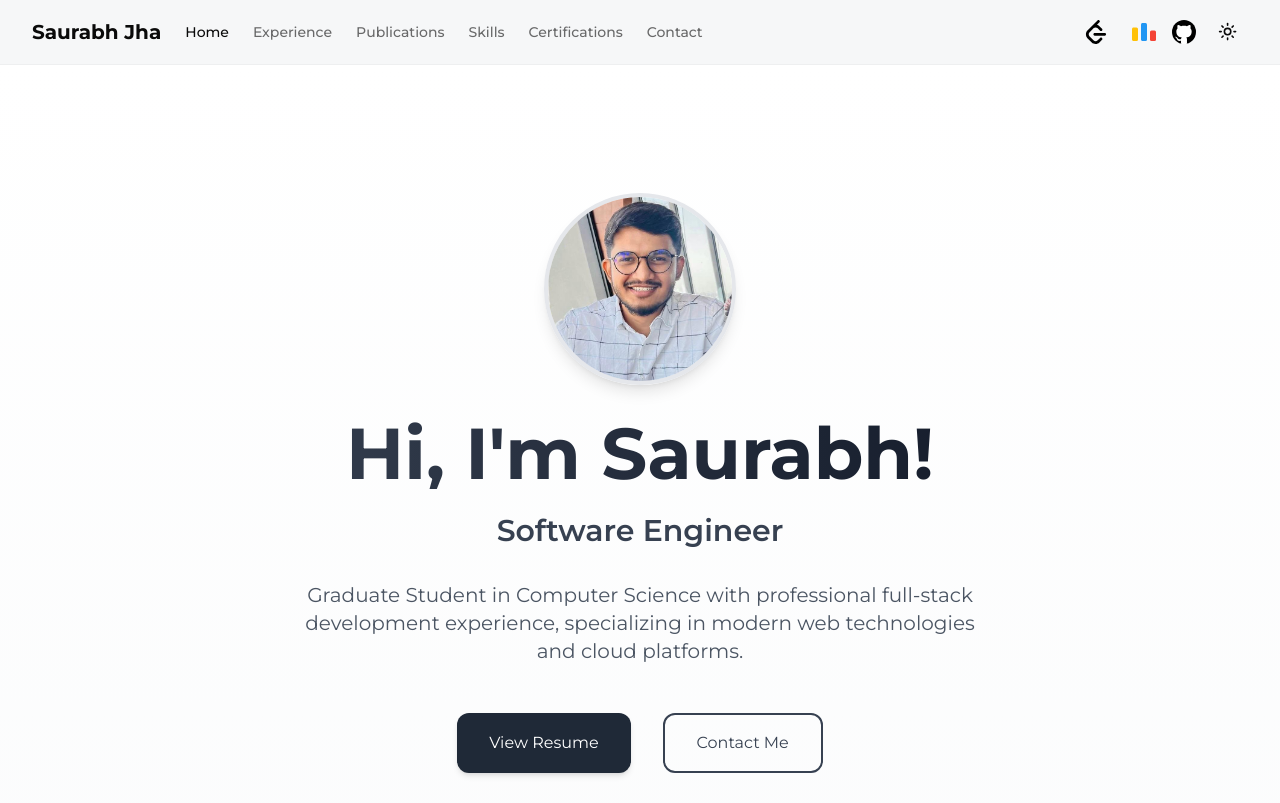
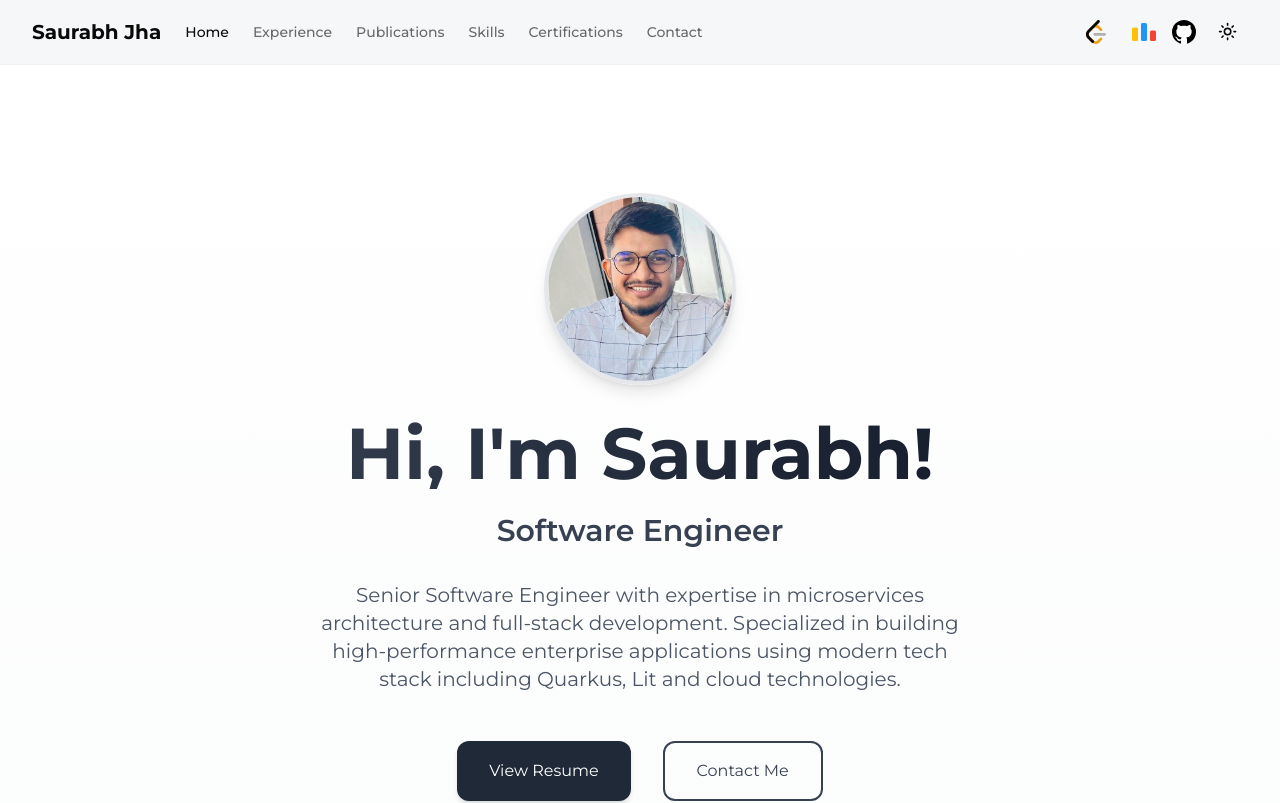
Before and after one commit to jhasaurabh12/portfolio, a Next.js app: page / in a window 1280 px wide. Shown: the top 803 px of the page. Built offline with nearby package versions, Linux system fonts and the light colour scheme.

Commit message:
final touches

```diff
--- a/src/app/page.js
+++ b/src/app/page.js
@@ -26,12 +26,11 @@ export default function Home() {
             Software Engineer
           </h2>
           <p className=" font-display text-lg md:text-xl text-gray-600 dark:text-gray-300 mb-12 max-w-2xl mx-auto leading-relaxed">
-            Graduate Student in Computer Science with professional full-stack development experience,
-            specializing in modern web technologies and cloud platforms.
+            Senior Software Engineer with expertise in microservices architecture and full-stack development. Specialized in building high-performance enterprise applications using modern tech stack including Quarkus, Lit and cloud technologies.
           </p>
           <div className="flex flex-col sm:flex-row justify-center gap-4 sm:space-x-4">
             <Link
-              href="#"
+              href="https://raw.githubusercontent.com/jhasaurabh12/resume/main/Saurabh_Jha-CV.pdf"
               className="relative inline-flex items-center justify-center px-8 py-4 bg-gray-800 text-white rounded-xl
               transition-all duration-200 shadow-md hover:shadow-xl dark:bg-gray-700
               transform hover:-translate-y-1 overflow-hidden before:absolute before:inset-0
--- a/src/components/navbar.jsx
+++ b/src/components/navbar.jsx
@@ -198,7 +198,7 @@ export default function Navbar() {
             ) : (
               <>
                 <Image
-                  src="/leetcode.svg"
+                  src="/leetcode-3.svg"
                   alt="LeetCode"
                   width={24}
                   height={24}
```
Also changed, not shown: public/leetcode-3.svg (added).
